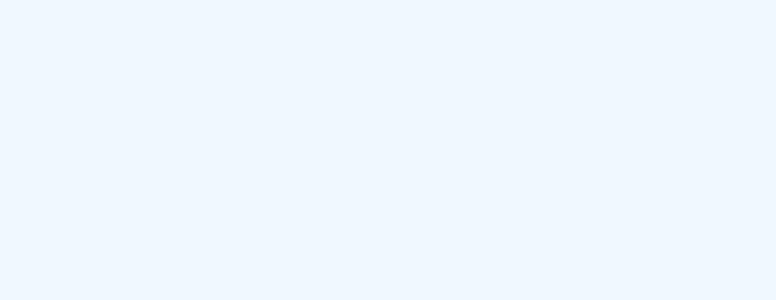
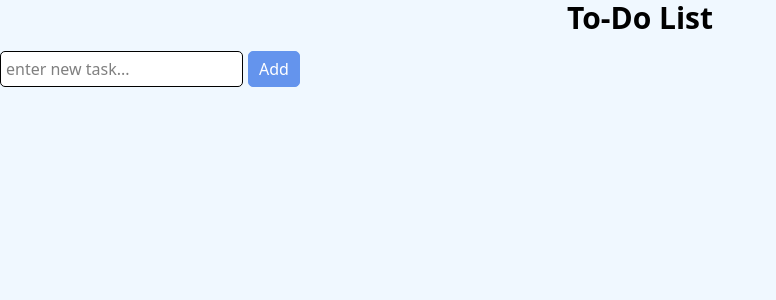
Before and after one commit to meganw22/tailwind, a React (Vite) app in the folder vite-project/: page / in a window 1280 px wide. Shown: the top 300 px of the page, without its empty margins (0-776 px from the left). Built offline with nearby package versions, Linux system fonts and the light colour scheme.

Commit message:
Set up of functions and const for To-Do List

```diff
--- a/vite-project/src/ToDoList.jsx
+++ b/vite-project/src/ToDoList.jsx
@@ -1,5 +1,28 @@
 import React, { useState } from "react";
 
-function ToDoList() {}
+const ToDoList = () => {
+  const [task, setTask] = useState([]);
+  const [newTask, setNewTask] = useState("");
+
+  function handleInputChange(event) {}
+
+  function addTask() {}
+
+  function deleteTask(index) {}
+
+  return (
+    <>
+      <div className="to-do-title font-bold text-3xl">To-Do List</div>
+      <input
+        type="text"
+        className="newTaskBox"
+        value={newTask}
+        onChange={handleInputChange}
+        placeholder="enter new task..."
+      />
+      <button>Add</button>
+    </>
+  );
+};
 
 export default ToDoList;
--- a/vite-project/src/index.css
+++ b/vite-project/src/index.css
@@ -20,6 +20,7 @@
 
 .newTaskBox {
   border: 1px solid black;
+  background-color: white;
   border-radius: 5px;
   padding: 5px;
   margin: 5px 0;
```
